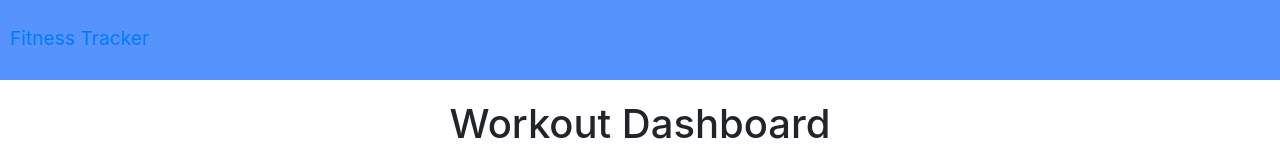
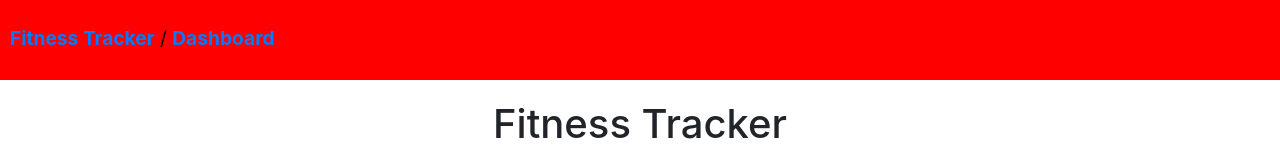
Before and after one commit to vetty88/Workout-Tracker, a website: page public/stats.html in a window 1280 px wide. Drawn offline with nearby package versions, Linux system fonts and the light colour scheme; no server answers.

Commit message:
a few style changes - html index

```diff
--- a/public/css/style.css
+++ b/public/css/style.css
@@ -17,7 +17,7 @@ body {
 }
 
 nav {
-    background-color: #5793fd;
+    background-color: red;
     color: black;
     height: 80px;
     padding: 10px;
--- a/public/stats.html
+++ b/public/stats.html
@@ -13,12 +13,13 @@
     <title>Fitness Chart</title>
 </head>
 <nav>
-    <a href="/">Fitness Tracker</a>
+    <strong><a href="/">Fitness Tracker</a></strong> / <strong><a href="/stats">Dashboard</a></strong>
 </nav>
 
 <body>
     <div class="container mt">
-        <h1 class="text-center">Workout Dashboard</h1>
+        <h1 class="text-center">Fitness Tracker</h1>
+        <h2>Statistics Dashboard</h2>
         <div class="row mt">
             <div class="col-md-6">
                 <canvas id="canvas"></canvas>
```
Also changed, not shown: public/exercise.html (+3 -2 lines), public/index.html (+3 -2 lines).
